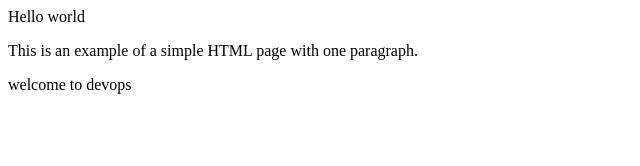
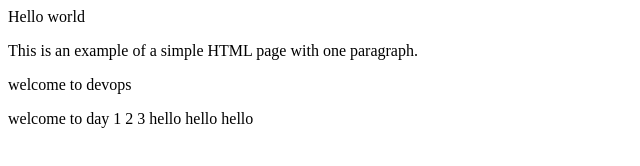
Before and after one commit to vinay2423/github, a plain HTML site: page index.html in a window 1280 px wide. Shown: the whole page, without its empty margins (0-640 px from the left). Drawn offline with Linux system fonts and the light colour scheme.

Commit message:
commit from feature

```diff
--- a/index.html
+++ b/index.html
@@ -4,6 +4,8 @@
     <body>
         <p>This is an example of a simple HTML page with one paragraph.</p>
         <p>welcome to devops</p>
+       welcome to day 1 2 3
 
+hello hello hello
     </body>
 </html>
```
Also changed, not shown: 1 other file.
